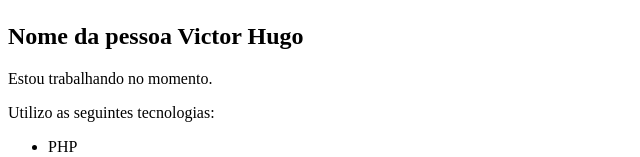
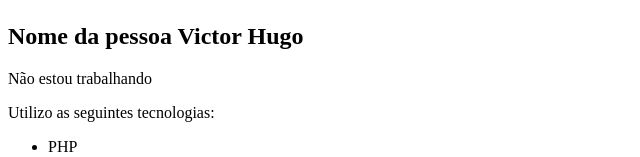
Before and after one commit to victorluck22/cursoVueJS, a Vue app in the folder Primeiro Vue/: page / in a window 1280 px wide. Shown: the part 189-346 px from the top of the page, without its empty margins (0-640 px from the left). Built offline with nearby package versions, Linux system fonts and the light colour scheme.

Commit message:
alterações da aula 9 - diretivas vue v-if, v-else, v-show

```diff
--- a/Primeiro Vue/src/components/Info.vue
+++ b/Primeiro Vue/src/components/Info.vue
@@ -1,6 +1,7 @@
 <template>
     <div>
-        <p>Estou trabalhando no momento.</p>
+        <p v-if="esta_trabalhando">Estou trabalhando no momento.</p>
+        <p v-else>Não estou trabalhando</p>
         <p>Utilizo as seguintes tecnologias:</p>
         <ul>
             <li>PHP</li>
@@ -8,6 +9,7 @@
             <li>VBA</li>
             <li>MYSQL</li>
         </ul>
+        <p v-show="mostrar_email">Mande uma mensagem para: {{ email }}</p>
     </div>
 </template>
 
@@ -16,7 +18,9 @@
     name:'Info',
     data() {
         return {
-
+            esta_trabalhando : false,
+            mostrar_email: false,
+            email: 'victor.luck'
         }
     }
 }
```
